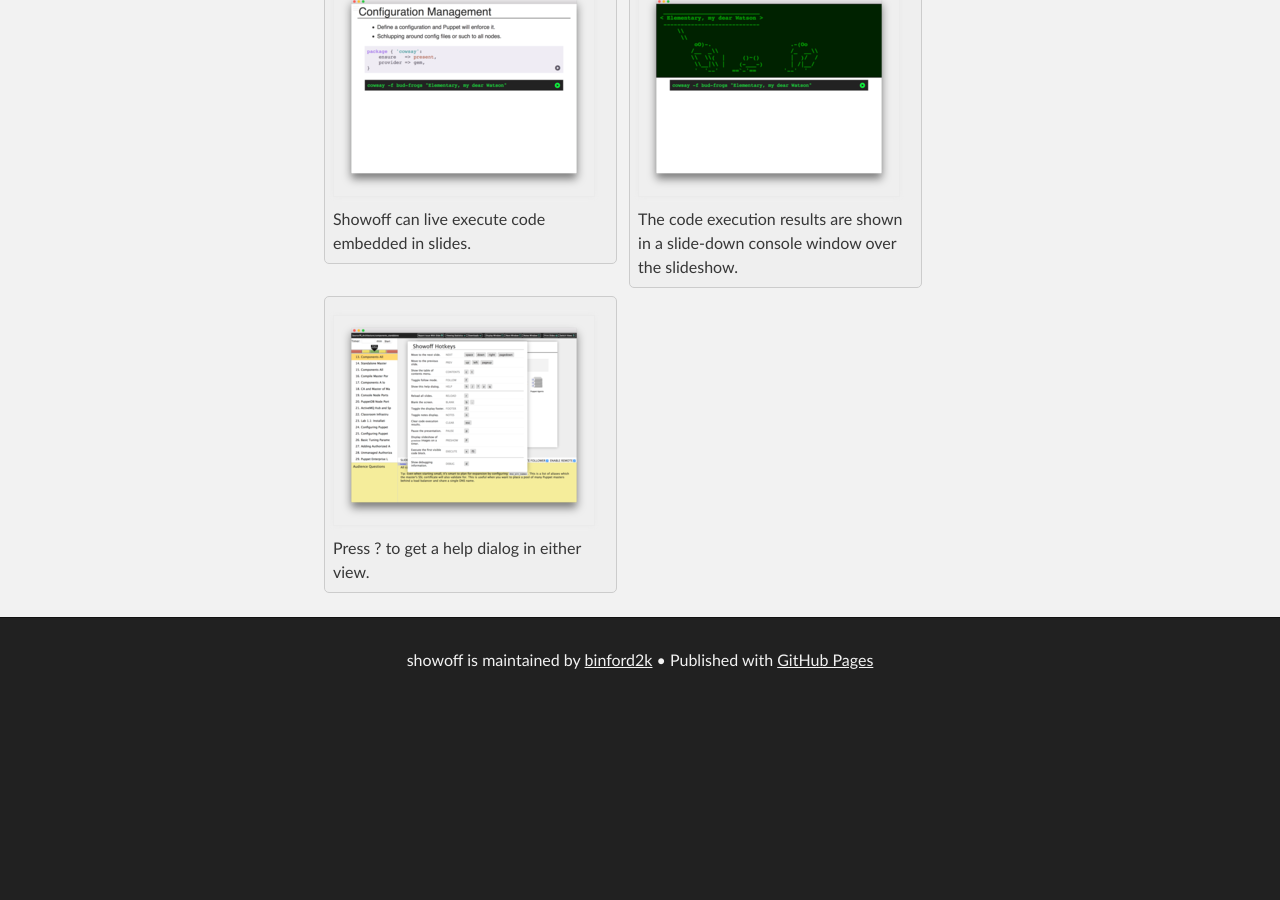
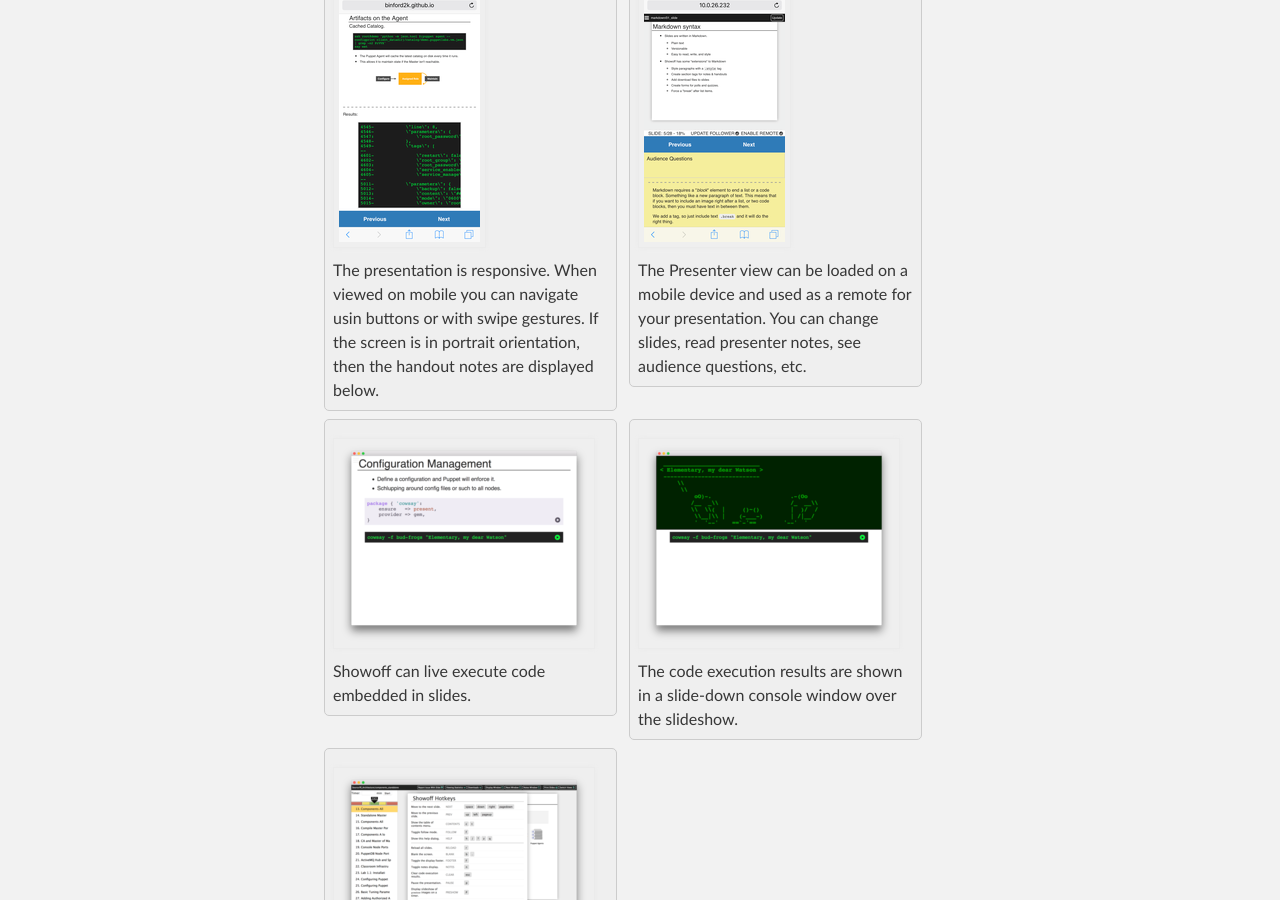
Before and after one commit to binford2k/showoff, a Jekyll site: the page built from screenshots.md, in a window 1280 px wide and 900 px high, scrolled down 991 px. Built offline with Jekyll 4.4.1, drawn with Linux system fonts in a browser that asks for light colours; the repository's description, which GitHub fills in, is left out; before the commit the page ends 1698 px from its top, so only the background shows below that.

Commit message:
Adding mobile screenshots

```diff
--- a/_data/screenshots.yml
+++ b/_data/screenshots.yml
@@ -17,6 +17,18 @@ ask_question.png:
   thumb: thumb.ask_question.png
   text: Audience members can ask questions anonymously. This can be useful for large
     audiences or webinars.
+mobile_audience.png:
+  md5: d426d45e24913b955e7eb5c2d941ab77
+  thumb: thumb.mobile_audience.png
+  text: The presentation is responsive. When viewed on mobile you can navigate usin
+    buttons or with swipe gestures. If the screen is in portrait orientation, then
+    the handout notes are displayed below.
+mobile_presenter.png:
+  md5: 7921450b3e1b4928afdc749ed7ada581
+  thumb: thumb.mobile_presenter.png
+  text: The Presenter view can be loaded on a mobile device and used as a remote for
+    your presentation. You can change slides, read presenter notes, see audience
+    questions, etc.
 executing_code.png:
   md5: 531426baeadd5ab8a1cec464dbc128b3
   thumb: thumb.executing_code.png
```
Also changed, not shown: screenshots/mobile_audience.png (added), screenshots/mobile_presenter.png (added), screenshots/thumb.mobile_audience.png (added), screenshots/thumb.mobile_presenter.png (added).
